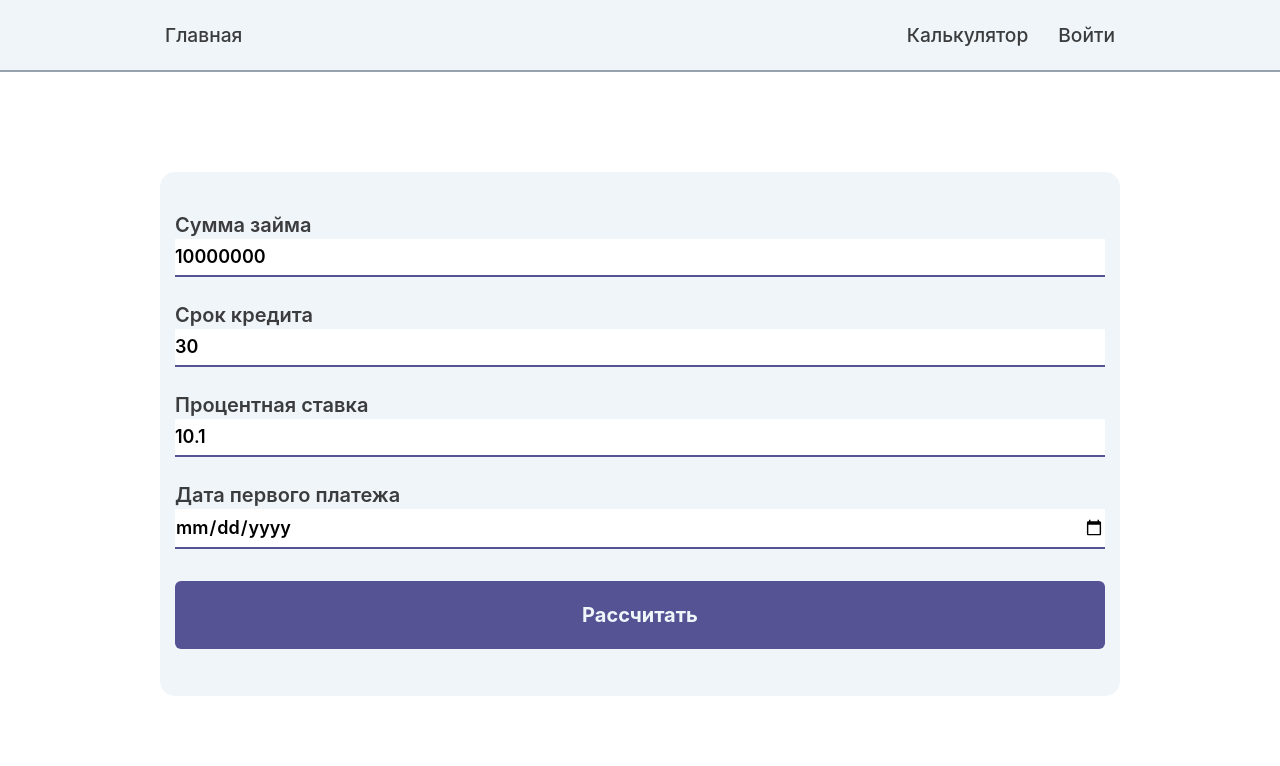
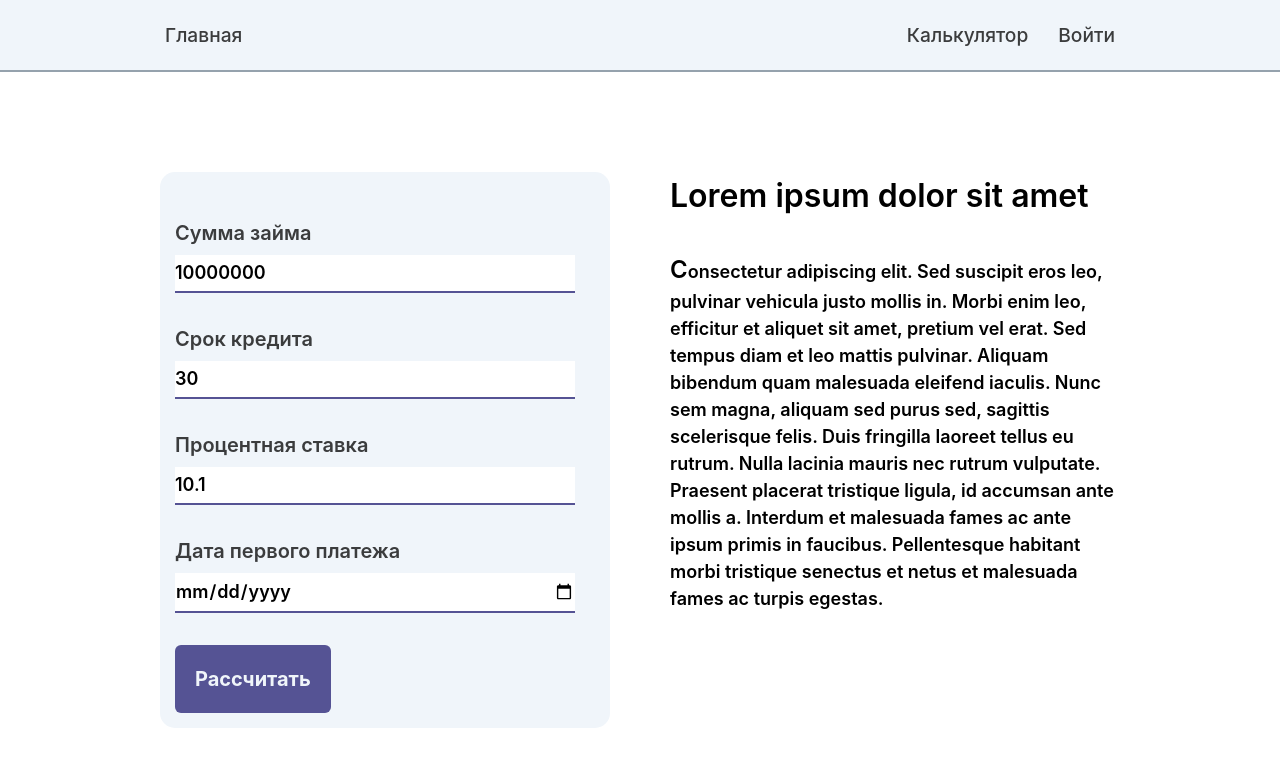
Before and after one commit to Axonome/MortgageCalculatorFrontend, a React (Create React App) app: page /Calculator in a window 1280 px wide. Shown: the top 766 px of the page. Built offline with nearby package versions, Linux system fonts and the light colour scheme.

Commit message:
Separate calculator page in two frames

```diff
--- a/src/Components/App.css
+++ b/src/Components/App.css
@@ -1,7 +1,6 @@
 .page {
   display: flex;
   flex-flow: column;
-  height: 100vh;
   width: 75vw;
   margin: auto;
   align-items: center;
--- a/src/Components/App.tsx
+++ b/src/Components/App.tsx
@@ -7,7 +7,7 @@ function App() {
   return (
     <div>
       {<Navbar/>}
-      <div className="font-semibold min-h-screen bg-neutral">
+      <div className="font-semibold bg-neutral">
         <div className="page">
           <div className="main-content">
             <Outlet/>
--- a/src/Components/Calculator/Calculator.css
+++ b/src/Components/Calculator/Calculator.css
@@ -22,13 +22,13 @@
   }
 }
 
-
 .calculator {
     @apply bg-primary text-xl;
     padding: 15px;
     border-radius: 15px;
     height: 100%;
-  }
+    width: 450px;
+}
 
 .calculator .form-shown {
   height: 100%;
@@ -42,11 +42,11 @@
 .calculator .input-group {
   display: flex;
   flex-direction: column;
-  padding-top: 1.5rem;
+  padding-top: 32px;
 }
 
-.calculator input {
-  @apply bg-neutral;
+.calculator .input-group label {
+  margin-bottom: 8px;
 }
 
 .calculator label {
@@ -59,6 +59,8 @@
   border-bottom: 2px solid theme("colors.accent");
   font-size: 1.125rem;
   padding: .25rem 0;
+  @apply bg-neutral;
+  width: 400px;
 }
 
 .calculator .action-group {
@@ -68,7 +70,6 @@
 .calculator button {
   font-size: 1.25rem;
   padding: 1em;
-  width: 100%;
   font-weight: 700;
   border-radius: 6px;
   border: 0;
@@ -79,6 +80,7 @@
   margin-top: 2rem;
   overflow: auto;
   transition: all 1s;
+  margin: 0;
 }
 
 .calculator .results table {
@@ -123,3 +125,25 @@
   padding: 1em;
   border: 2px solid theme("colors.accent");
 }
+
+.content {
+  display: flex;
+  justify-content: space-between;
+}
+
+.content .info {
+  width: 450px;
+}
+
+.content .info h1 {
+  font-size: xx-large;
+}
+
+.content .info2 {
+  margin-top: 32px;
+  font-size: large;
+}
+
+.content .info2 > span {
+  font-size: x-large;
+}
--- a/src/Components/Calculator/Calculator.tsx
+++ b/src/Components/Calculator/Calculator.tsx
@@ -29,6 +29,10 @@ function CalculatorPage() {
             <MortgageParametersForm isLoading={isLoading} isShowingResults={isShowingResults} sendForm={getResults}/>
             <MortgageCalculationResults shouldShow={isShowingResults} results={results}/>
         </div>
+        <div className="info">
+            <h1>Lorem ipsum dolor sit amet</h1>
+            <div className="info2"><span>C</span>onsectetur adipiscing elit. Sed suscipit eros leo, pulvinar vehicula justo mollis in. Morbi enim leo, efficitur et aliquet sit amet, pretium vel erat. Sed tempus diam et leo mattis pulvinar. Aliquam bibendum quam malesuada eleifend iaculis. Nunc sem magna, aliquam sed purus sed, sagittis scelerisque felis. Duis fringilla laoreet tellus eu rutrum. Nulla lacinia mauris nec rutrum vulputate. Praesent placerat tristique ligula, id accumsan ante mollis a. Interdum et malesuada fames ac ante ipsum primis in faucibus. Pellentesque habitant morbi tristique senectus et netus et malesuada fames ac turpis egestas.</div>
+        </div>
       </section>
     );
 }
```
